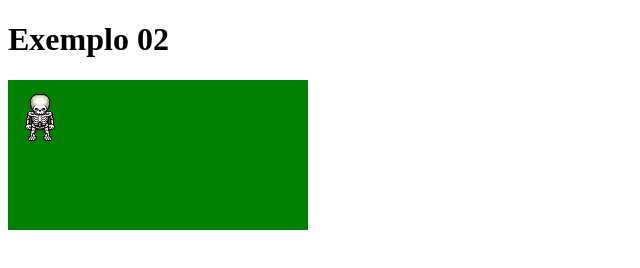
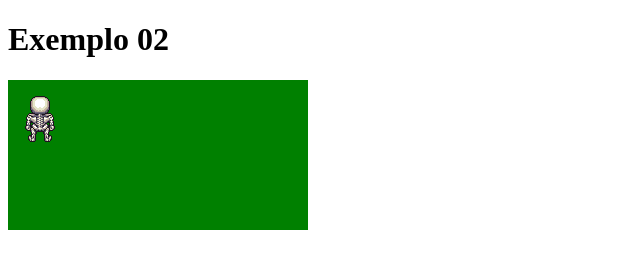
Before and after one commit to ufjf-dcc104/dcc138-2020-3ere-atv3-vitorhugojf, a plain HTML site: page index.html in a window 1280 px wide. Shown: the full height of the page, 0-640 px from the left. Drawn offline with Linux system fonts and the light colour scheme.

Commit message:
adiciona recorte da folha de sprites

```diff
--- a/index.html
+++ b/index.html
@@ -13,14 +13,27 @@
       const ctx = canvas.getContext("2d");
 
       const skelly = new Image();
-      skelly.src = "assets/skeleton01.png";
+      skelly.src = "assets/skelly.png";
       skelly.addEventListener("load", terminouDeCarregar);
 
       ctx.fillStyle = "green";
       ctx.fillRect(0, 0, canvas.width, canvas.height);
-
+      let l = 0;
+      let c = 0;
       function terminouDeCarregar() {
-        ctx.drawImage(skelly, 0, 0);
+        ctx.drawImage(
+          skelly,
+          //sx, sy, sw, sh
+          c * 64,
+          l * 64,
+          64,
+          64,
+          //dx, dy, dw, dh
+          0,
+          0,
+          64,
+          64
+        );
       }
     </script>
   </body>
```
Also changed, not shown: assets/skelly.png (added).
